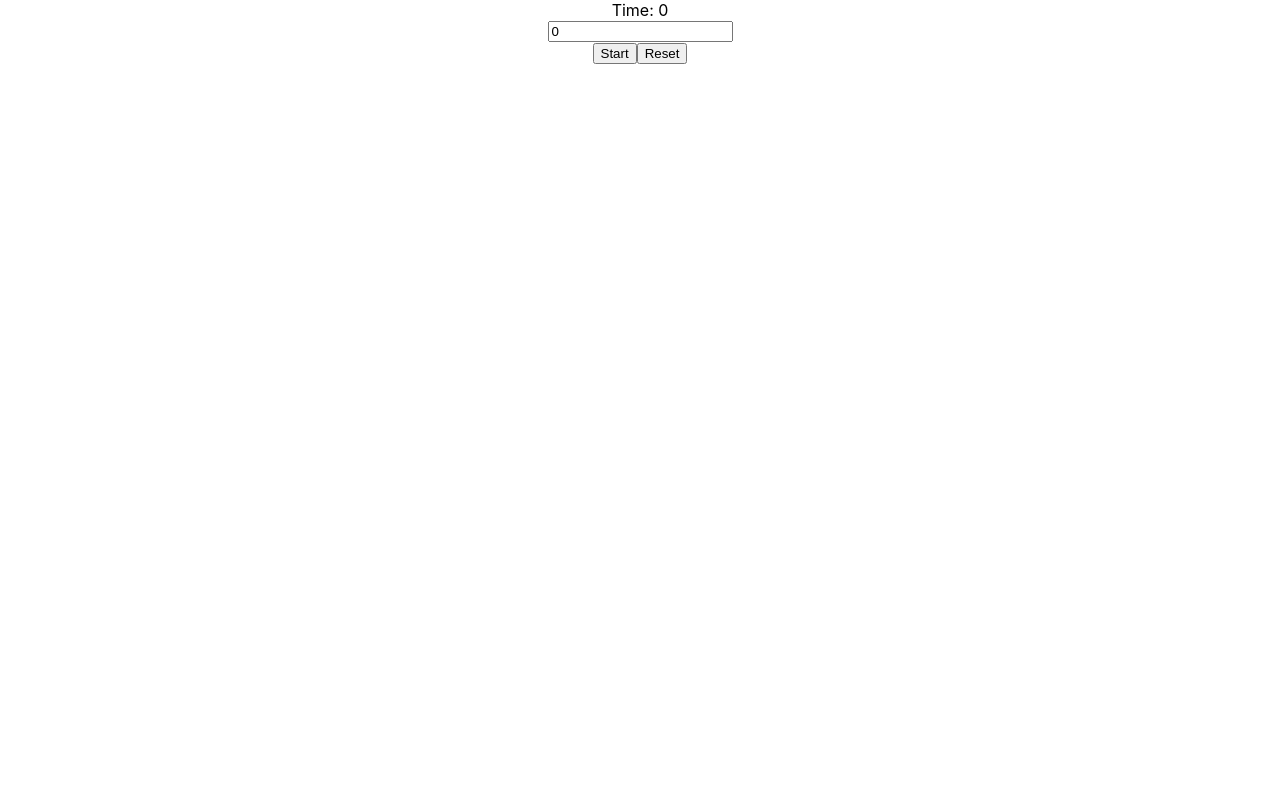
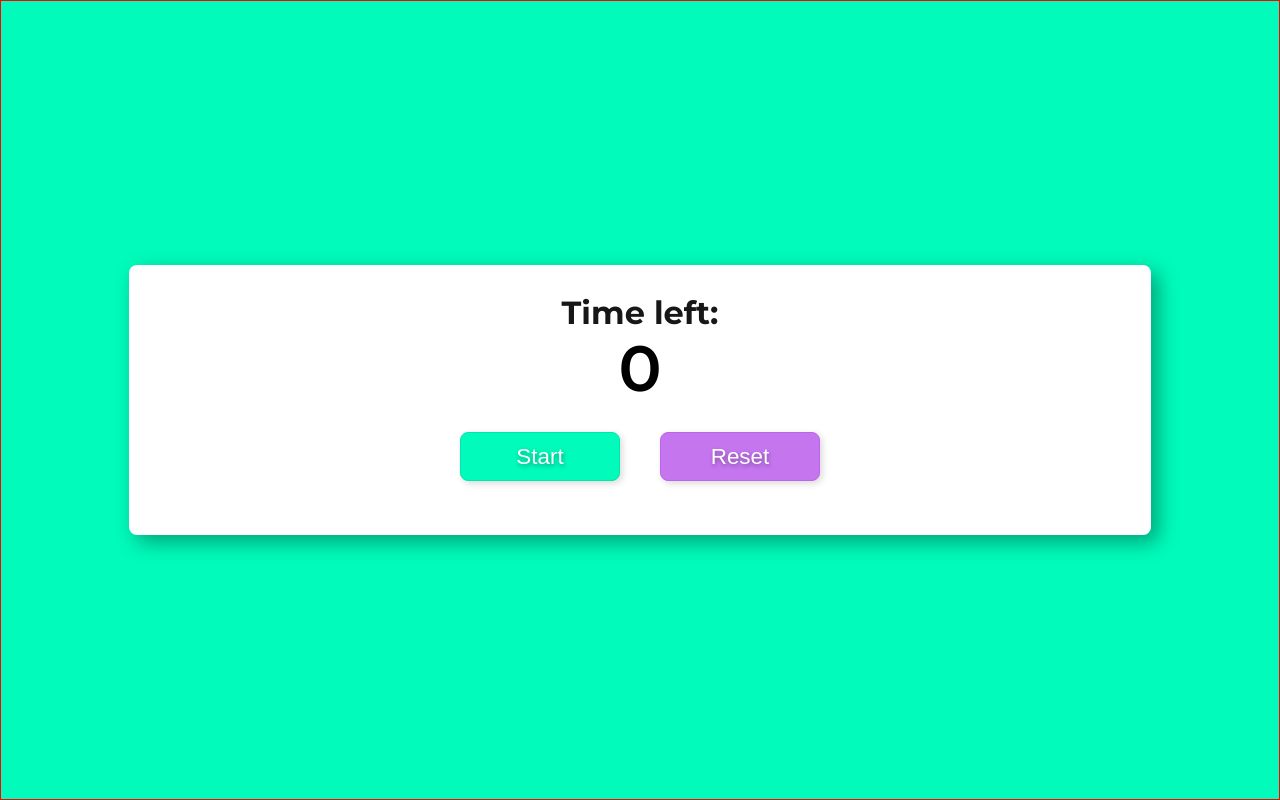
Before and after one commit to wh1492/countdown, a React (Create React App) app: page / in a window 1280 px wide. Built offline with nearby package versions, Linux system fonts and the light colour scheme.

Commit message:
ajustes colores UI

```diff
--- a/src/App.css
+++ /dev/null
@@ -1,38 +0,0 @@
-.App {
-  text-align: center;
-}
-
-.App-logo {
-  height: 40vmin;
-  pointer-events: none;
-}
-
-@media (prefers-reduced-motion: no-preference) {
-  .App-logo {
-    animation: App-logo-spin infinite 20s linear;
-  }
-}
-
-.App-header {
-  background-color: #282c34;
-  min-height: 100vh;
-  display: flex;
-  flex-direction: column;
-  align-items: center;
-  justify-content: center;
-  font-size: calc(10px + 2vmin);
-  color: white;
-}
-
-.App-link {
-  color: #61dafb;
-}
-
-@keyframes App-logo-spin {
-  from {
-    transform: rotate(0deg);
-  }
-  to {
-    transform: rotate(360deg);
-  }
-}
--- a/src/App.js
+++ b/src/App.js
@@ -1,10 +1,11 @@
-import { useEffect, useState } from "react";
-import "./App.css";
+import { useEffect, useState, useRef } from "react";
+import "./App.scss";
 
 function App() {
   const [seconds, setSeconds] = useState(0);
   const [started, setStarted] = useState(false);
   const [time, setTime] = useState(0);
+  const inputReference = useRef(null);
 
   function changeTime(e) {
     setSeconds(+e.target.value);
@@ -17,22 +18,23 @@ function App() {
 
   function pauseCountdown() {
     setStarted(false);
+    inputReference.current.focus();
     clearInterval(time);
   }
 
   function resetCountdown() {
     setSeconds(0);
+    inputReference.current.focus();
     //  clearInterval(time);
   }
 
   useEffect(() => {
-    console.log("cambio seconds:", seconds);
     if (seconds <= 0) {
-      console.log("finalizar");
       setStarted(false);
       clearInterval(time);
     }
-  }, [seconds]);
+    inputReference.current.focus();
+  }, [seconds, started]);
 
   function countDown() {
     setTime(
@@ -43,22 +45,29 @@ function App() {
   }
 
   return (
-    <div className="App">
-      <div>
-        <div>Time: {seconds}</div>
-
+    <div className={`App `}>
+      <div className={`color-bg ${started ? "active" : ""}`}></div>
+      <div className="text-block">
+        <header className="text-block_heading">
+          <h4>Time left: </h4>
+          {/* {started && <h3> {seconds}</h3>} */}
           <input
+            className="h3"
             onChange={changeTime}
             type="number"
             name="seconds"
+            ref={inputReference}
             value={seconds}
             disabled={started ? "disabled" : ""}
           />
-        <div>
+        </header>
+
+        <div className="btn-group">
           <button
             onClick={startCountdown}
             style={{ display: started ? "none" : "inline-block" }}
             type="button"
+            className="btn btn-start"
           >
             Start{" "}
           </button>
@@ -66,6 +75,7 @@ function App() {
             onClick={pauseCountdown}
             style={{ display: started ? "inline-block" : "none" }}
             type="button"
+            className="btn btn-pause"
           >
             Pause
           </button>
@@ -73,6 +83,7 @@ function App() {
             onClick={resetCountdown}
             style={{ display: started ? "none" : "inline-block" }}
             type="button"
+            className="btn btn-reset"
           >
             Reset{" "}
           </button>
--- /dev/null
+++ b/src/App.scss
@@ -0,0 +1,210 @@
+@import url("https://fonts.googleapis.com/css2?family=Montserrat:wght@600;700&family=Open+Sans&display=swap");
+
+* {
+  box-sizing: border-box;
+}
+body,
+html {
+  position: relative;
+  padding: 0;
+  margin: 0;
+  display: block;
+  width: 100vw;
+  height: 100vh;
+  font-family: "Open Sans", sans-serif, monospace;
+  font-size: 100%;
+  color: #171717;
+}
+
+.App {
+  border: 1px solid red;
+  width: 100vw;
+  height: 100vh;
+  position: relative;
+  display: flex;
+  align-items: center;
+  justify-content: center;
+  width: 100vw;
+  height: 100vh;
+  text-align: center;
+
+  background: linear-gradient(229deg, #00fbba, #00fbba);
+}
+
+.color-bg {
+  position: absolute;
+  z-index: 0;
+  width: 100%;
+  height: 100%;
+  background: linear-gradient(
+    229deg,
+    #00fbba,
+    #9c00f3,
+    #f300ea,
+    #edf300,
+    #00fbba
+  );
+  background-size: 1000% 1000%;
+  background-position: 0% 92%;
+  opacity: 0;
+  transition: opacity 0.95s ease;
+  &.active {
+    opacity: 1;
+    -webkit-animation: AnimationName 21s ease infinite;
+    -moz-animation: AnimationName 21s ease infinite;
+    -o-animation: AnimationName 21s ease infinite;
+    animation: AnimationName 21s ease infinite;
+  }
+}
+
+.btn-group {
+  margin-top: 1.2rem;
+  margin-bottom: 1rem;
+  padding: 0;
+  position: relative;
+  display: flex;
+  justify-content: center;
+}
+
+.btn {
+  margin: 0.35rem 1.25rem;
+  padding: 0.65rem 0.65rem;
+  font-size: 1.4rem;
+  border-radius: 0.5rem;
+  min-width: 10rem;
+  color: #fff;
+  text-shadow: 0.05rem 0.15rem 0.25rem rgb(0, 0, 0, 0.35);
+  box-shadow: 0.15rem 0.15rem 0.45rem rgba(0, 0, 0, 0.15);
+  transition: all 0.65s ease;
+  &:hover {
+    box-shadow: 0.2rem 0.25rem 0.45rem rgba(0, 0, 0, 0.25);
+  }
+
+  &-start {
+    border: 0.1rem solid darken(#00fbba, 4%);
+    background-color: #00fbba;
+    &:hover {
+      border: 0.1rem solid#00fbba;
+      background-color: lighten(#00fbba, 4%);
+    }
+  }
+  &-pause {
+    border: 0.1rem solid darken(#f30069, 4%);
+    background-color: #f30069;
+    &:hover {
+     border: 0.1rem solid #f30069;
+      background-color: lighten(#f30069, 4%);
+    }
+  }
+  &-reset {
+    border: 0.1rem solid darken(#c576ef, 4%);
+    background-color: #c576ef;
+    &:hover {
+     border: 0.1rem solid #c576ef;
+      background-color: lighten(#c576ef, 4%);
+    }
+  }
+}
+
+.text-block {
+  background: #fff;
+  position: relative;
+  z-index: 2;
+  display: block;
+  width: 80%;
+  padding: 2rem 2.4rem;
+  border-radius: 0.5rem;
+  box-shadow: 0.45rem 0.45rem 1.25rem rgba(0, 0, 0, 0.35);
+
+  &_heading {
+    font-family: "Montserrat";
+    font-size: 1.2rem;
+
+    h3,
+    h4 {
+      padding-bottom: 0;
+      margin-block-end: 0;
+      padding: 0;
+      margin: 0;
+      line-height: 1;
+    }
+    h3 {
+      font-size: 4rem;
+    }
+    h4 {
+      font-size: 2rem;
+    }
+  }
+
+  input[type="number"] {
+    font-family: "Montserrat";
+    font-size: 4rem;
+    padding: 0;
+    border-radius: 0.5rem;
+    text-align: center;
+
+    width: 100%;
+    border: none;
+    outline: none;
+    &:disabled {
+      color: lighten(#171717, 15%);
+    }
+  }
+
+  /* Chrome, Safari, Edge, Opera */
+  input::-webkit-outer-spin-button,
+  input::-webkit-inner-spin-button {
+    -webkit-appearance: none;
+    margin: 0;
+  }
+
+  /* Firefox */
+  input[type="number"] {
+    -moz-appearance: textfield;
+  }
+}
+
+@-webkit-keyframes AnimationName {
+  0% {
+    background-position: 0% 92%;
+  }
+  50% {
+    background-position: 100% 9%;
+  }
+  100% {
+    background-position: 0% 92%;
+  }
+}
+@-moz-keyframes AnimationName {
+  0% {
+    background-position: 0% 92%;
+  }
+  50% {
+    background-position: 100% 9%;
+  }
+  100% {
+    background-position: 0% 92%;
+  }
+}
+@-o-keyframes AnimationName {
+  0% {
+    background-position: 0% 92%;
+  }
+  50% {
+    background-position: 100% 9%;
+  }
+  100% {
+    background-position: 0% 92%;
+  }
+}
+@keyframes AnimationName {
+  0% {
+    background-position: 0% 92%;
+  }
+  50% {
+    background-position: 100% 9%;
+  }
+  100% {
+    background-position: 0% 92%;
+  }
+}
```
Lines whose indentation alone changed are shown as unchanged.
